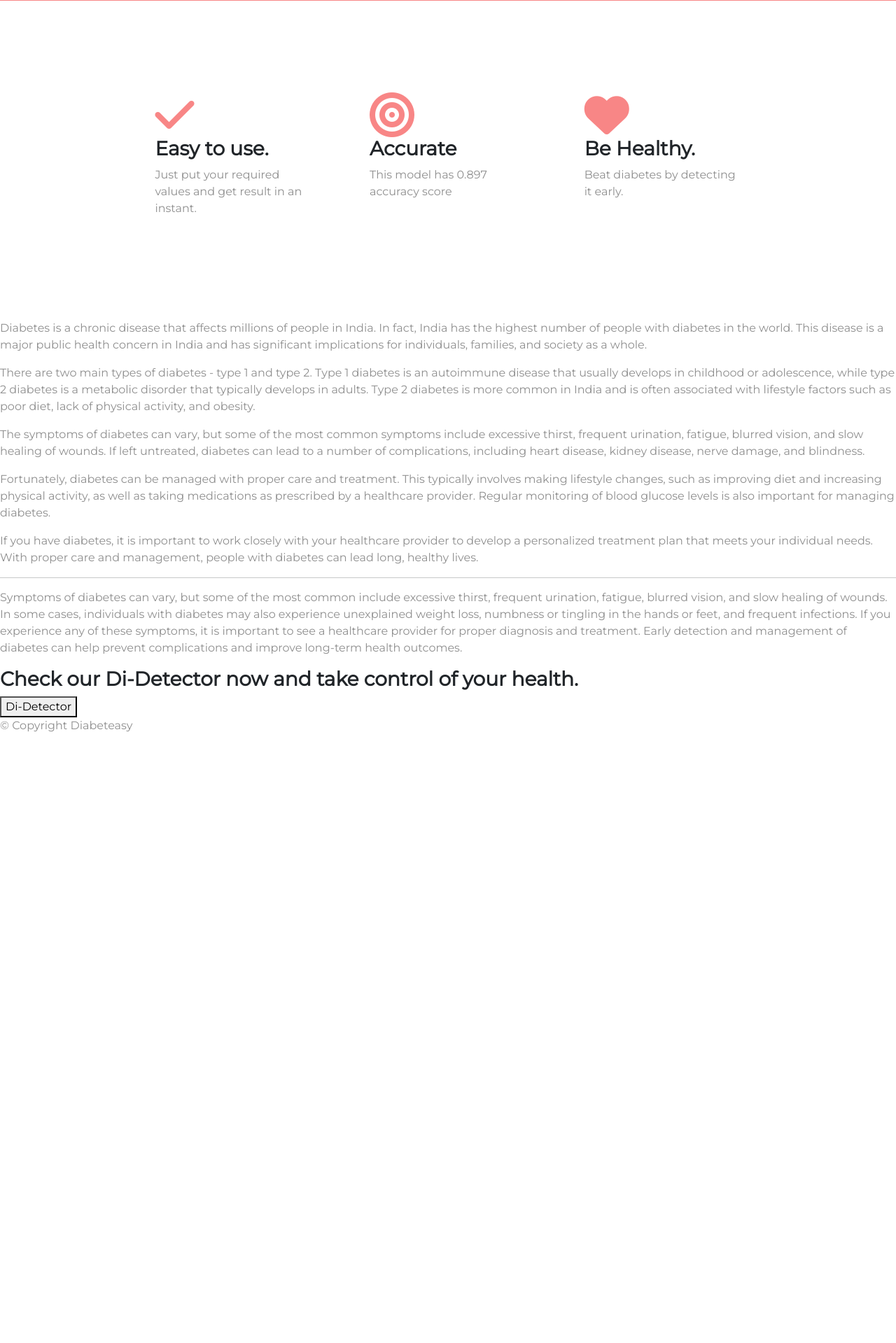
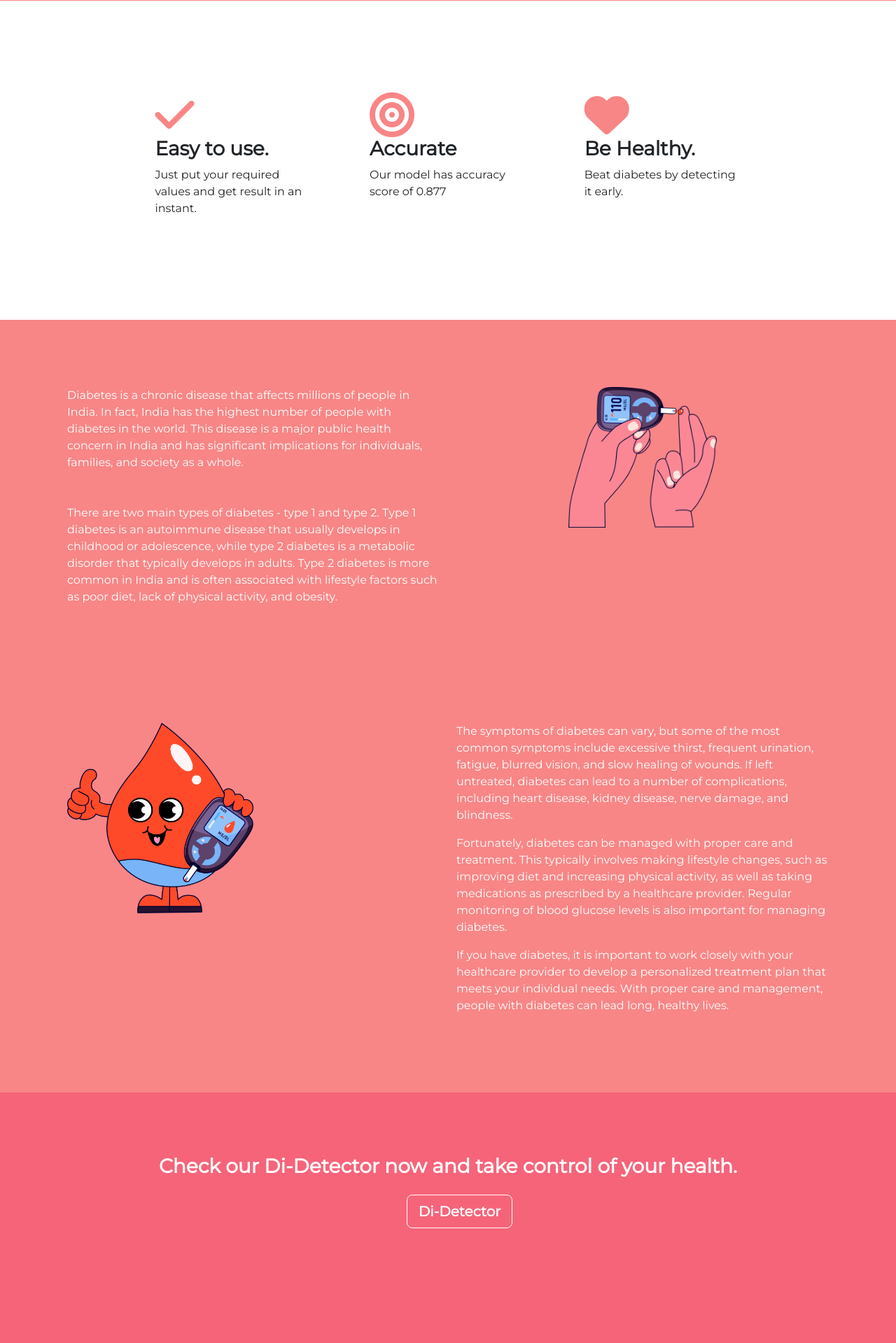
Before and after one commit to sandeep-khr/diabeteasy, a Flask app: page / in a window 1280 px wide. Shown: the part 707-2626 px from the top of the page at 70% size. Before the commit the page ends 1753 px from the top, so only its background shows below. Run offline with Flask 3, Linux system fonts and the light colour scheme; some libraries are stand-ins or nearby versions.

Commit message:
uploadded all template and static files

```diff
--- a/static/styles.css
+++ b/static/styles.css
@@ -4,9 +4,9 @@ body {
 
 #title {
   /* background-color: #f88686;
-    background-color: #f79fc9;
-    background-image: url("images/background1.jpg");
-    opacity: 0.5; */
+  background-color: #f79fc9;
+  background-image: url("images/background1.jpg");
+  opacity: 0.5; */
   color: white;
   text-align: left;
   background-image: linear-gradient(#ea82b4, #f88686);
@@ -26,9 +26,9 @@ h6 {
   font-weight: 800;
 }
 
-p {
+/* p {
   color: #8f8f8f;
-}
+} */
 
 a {
   color: black;
@@ -51,7 +51,7 @@ a {
 }
 /*Page Section*/
 .colored-section {
-  background-color: #ff4c68;
+  background-color: #f6647a;
   color: #fff;
 }
 
@@ -83,6 +83,9 @@ a {
 .di-button {
   margin: 5% 3% 5% 0;
 }
+.di-button:hover{
+  background-color: #8f8f8f;
+}
 
 .title-image {
   width: 95%;
--- a/templates/index.html
+++ b/templates/index.html
@@ -1,32 +1,9 @@
-<!DOCTYPE html>
-<html>
-  <head>
-    <meta charset="utf-8" />
-    <title>Diabeteasy</title>
-    <link
-      href="https://cdn.jsdelivr.net/npm/bootstrap@5.2.0/dist/css/bootstrap.min.css"
-      rel="stylesheet"
-      integrity="sha384-gH2yIJqKdNHPEq0n4Mqa/HGKIhSkIHeL5AyhkYV8i59U5AR6csBvApHHNl/vI1Bx"
-      crossorigin="anonymous"
-    />
-    <link rel="stylesheet" href="./static/styles.css" />
-    <link rel="preconnect" href="https://fonts.googleapis.com" />
-    <link rel="preconnect" href="https://fonts.gstatic.com" crossorigin />
-    <link
-      href="https://fonts.googleapis.com/css2?family=Montserrat&family=Ubuntu&display=swap"
-      rel="stylesheet"
-    />
-    <script
-      src="https://kit.fontawesome.com/857540c3de.js"
-      crossorigin="anonymous"
-    ></script>
-  </head>
-  <body>
+{% extends "base.html" %} {% block body %}
 <section id="title">
   <div class="container-fluid">
     <!-- Nav Bar -->
     <nav class="navbar navbar-expand-lg navbar-dark">
-          <a class="navbar-brand" href="">Diabeteasy</a>
+      <a class="navbar-brand" href="{{url_for('index')}}">Diabeteasy</a>
       <button
         class="navbar-toggler"
         type="button"
@@ -41,13 +18,17 @@
       <div class="collapse navbar-collapse" id="navbarTogglerDemo02">
         <ul class="navbar-nav ms-auto">
           <li class="nav-item">
-                <a class="nav-link" href="">Di-Detector</a>
+            <a class="nav-link" href="{{url_for('predict')}}">Di-Detector</a>
           </li>
           <li class="nav-item">
-                <a class="nav-link" href="">Contact</a>
+            <a class="nav-link" href="#">Contact</a>
           </li>
           <li class="nav-item">
-                <a class="nav-link" href="">Login</a>
+            {% if logged %}
+            <a class="nav-link" href="{{url_for('logout')}}">Logout</a>
+            {% else %}
+            <a class="nav-link" href="{{url_for('login')}}">Login</a>
+            {% endif %}
           </li>
         </ul>
       </div>
@@ -71,18 +52,29 @@
           />
         </div>
         <!-- <button type="button" class="btn btn-dark btn-lg download-button"><i class="fa-brands fa-apple"></i> Download</button> -->
-            <button
+        <!-- <button
           type="button"
           class="btn btn-outline-light btn-lg di-button"
+          style="top: -30px; position: relative; left: 30px; font-weight: bold"
+        >
+          Di-Detector
+        </button> -->
+        <div
+          class="btn btn-lg di-button"
           style="
             top: -30px;
             position: relative;
             left: 30px;
             font-weight: bold;
+            border: solid 1px white;
           "
         >
-              Di-Detector
-            </button>
+          <a
+            href="{{url_for('predict')}}"
+            style="text-decoration: none; color: white"
+            >Di-Detector</a
+          >
+        </div>
       </div>
 
       <div class="col-lg-6">
@@ -110,7 +102,7 @@
       <div class="feature-box col-lg-4">
         <i class="fa-solid fa-bullseye fa-4x" style="color: #f88686"></i>
         <h3>Accurate</h3>
-            <p>This model has 0.897 accuracy score</p>
+        <p>Our model has accuracy score of 0.877</p>
       </div>
 
       <div class="feature-box col-lg-4">
@@ -124,8 +116,14 @@
 
 <!-- Testimonials -->
 
-    <section id="testimonials">
-      <p>
+<section
+  id="testimonials"
+  style="color: white; background: #f88686"
+  class="p-5"
+>
+  <div class="row mb-5 p-5">
+    <div class="col mb-2">
+      <p class="mb-5">
         Diabetes is a chronic disease that affects millions of people in India.
         In fact, India has the highest number of people with diabetes in the
         world. This disease is a major public health concern in India and has
@@ -140,6 +138,21 @@
         and is often associated with lifestyle factors such as poor diet, lack
         of physical activity, and obesity.
       </p>
+    </div>
+    <div class="col mb-2">
+      <img
+        src="/static/images/abc.png"
+        class="img-fluid mx-auto d-block"
+        style="width: 40%"
+        alt=""
+      />
+    </div>
+  </div>
+  <div class="row mt-5 p-5">
+    <div class="col">
+      <img src="/static/images/abcd.png" style="width: 50%" alt="" />
+    </div>
+    <div class="col">
       <p>
         The symptoms of diabetes can vary, but some of the most common symptoms
         include excessive thirst, frequent urination, fatigue, blurred vision,
@@ -160,36 +173,79 @@
         your individual needs. With proper care and management, people with
         diabetes can lead long, healthy lives.
       </p>
-      <hr />
+    </div>
+  </div>
+  <!-- <p>
+    Diabetes is a chronic disease that affects millions of people in India. In
+    fact, India has the highest number of people with diabetes in the world.
+    This disease is a major public health concern in India and has significant
+    implications for individuals, families, and society as a whole.
+  </p>
   <p>
-        Symptoms of diabetes can vary, but some of the most common include
-        excessive thirst, frequent urination, fatigue, blurred vision, and slow
-        healing of wounds. In some cases, individuals with diabetes may also
-        experience unexplained weight loss, numbness or tingling in the hands or
-        feet, and frequent infections. If you experience any of these symptoms,
-        it is important to see a healthcare provider for proper diagnosis and
-        treatment. Early detection and management of diabetes can help prevent
-        complications and improve long-term health outcomes.
+    There are two main types of diabetes - type 1 and type 2. Type 1 diabetes is
+    an autoimmune disease that usually develops in childhood or adolescence,
+    while type 2 diabetes is a metabolic disorder that typically develops in
+    adults. Type 2 diabetes is more common in India and is often associated with
+    lifestyle factors such as poor diet, lack of physical activity, and obesity.
   </p>
+  <p>
+    Symptoms of diabetes can vary, but some of the most common include excessive
+    thirst, frequent urination, fatigue, blurred vision, and slow healing of
+    wounds. In some cases, individuals with diabetes may also experience
+    unexplained weight loss, numbness or tingling in the hands or feet, and
+    frequent infections. If you experience any of these symptoms, it is
+    important to see a healthcare provider for proper diagnosis and treatment.
+    Early detection and management of diabetes can help prevent complications
+    and improve long-term health outcomes.
+  </p>
+  <p>
+    Fortunately, diabetes can be managed with proper care and treatment. This
+    typically involves making lifestyle changes, such as improving diet and
+    increasing physical activity, as well as taking medications as prescribed by
+    a healthcare provider. Regular monitoring of blood glucose levels is also
+    important for managing diabetes.
+  </p>
+  <p>
+    If you have diabetes, it is important to work closely with your healthcare
+    provider to develop a personalized treatment plan that meets your individual
+    needs. With proper care and management, people with diabetes can lead long,
+    healthy lives.
+  </p> -->
 </section>
 
 <!-- Call to Action -->
 
-    <section id="cta">
-      <h3>Check our Di-Detector now and take control of your health.</h3>
-      <button type="button">Di-Detector</button>
+<section class="colored-section" id="cta">
+  <div class="container-fluid text-center">
+    <h3 class="">Check our Di-Detector now and take control of your health.</h3>
+    <div
+      class="btn btn-lg di-button"
+      style="
+        top: -30px;
+        position: relative;
+        left: 30px;
+        font-weight: bold;
+        border: solid 1px white;
+      "
+    >
+      <a
+        href="{{url_for('predict')}}"
+        style="text-decoration: none; color: white"
+        >Di-Detector</a
+      >
+    </div>
+  </div>
 </section>
 
 <!-- Footer -->
-
+<!--
 <footer id="footer">
   <p>© Copyright Diabeteasy</p>
-    </footer>
+</footer> -->
 
 <script
   src="https://cdn.jsdelivr.net/npm/bootstrap@5.2.0/dist/js/bootstrap.bundle.min.js"
   integrity="sha384-A3rJD856KowSb7dwlZdYEkO39Gagi7vIsF0jrRAoQmDKKtQBHUuLZ9AsSv4jD4Xa"
   crossorigin="anonymous"
 ></script>
-  </body>
-</html>
+{% endblock %}
```
Also changed, not shown: templates/login.html (+9 -25 lines), templates/register.html (+25 -61 lines). Lines whose indentation alone changed are shown as unchanged.
